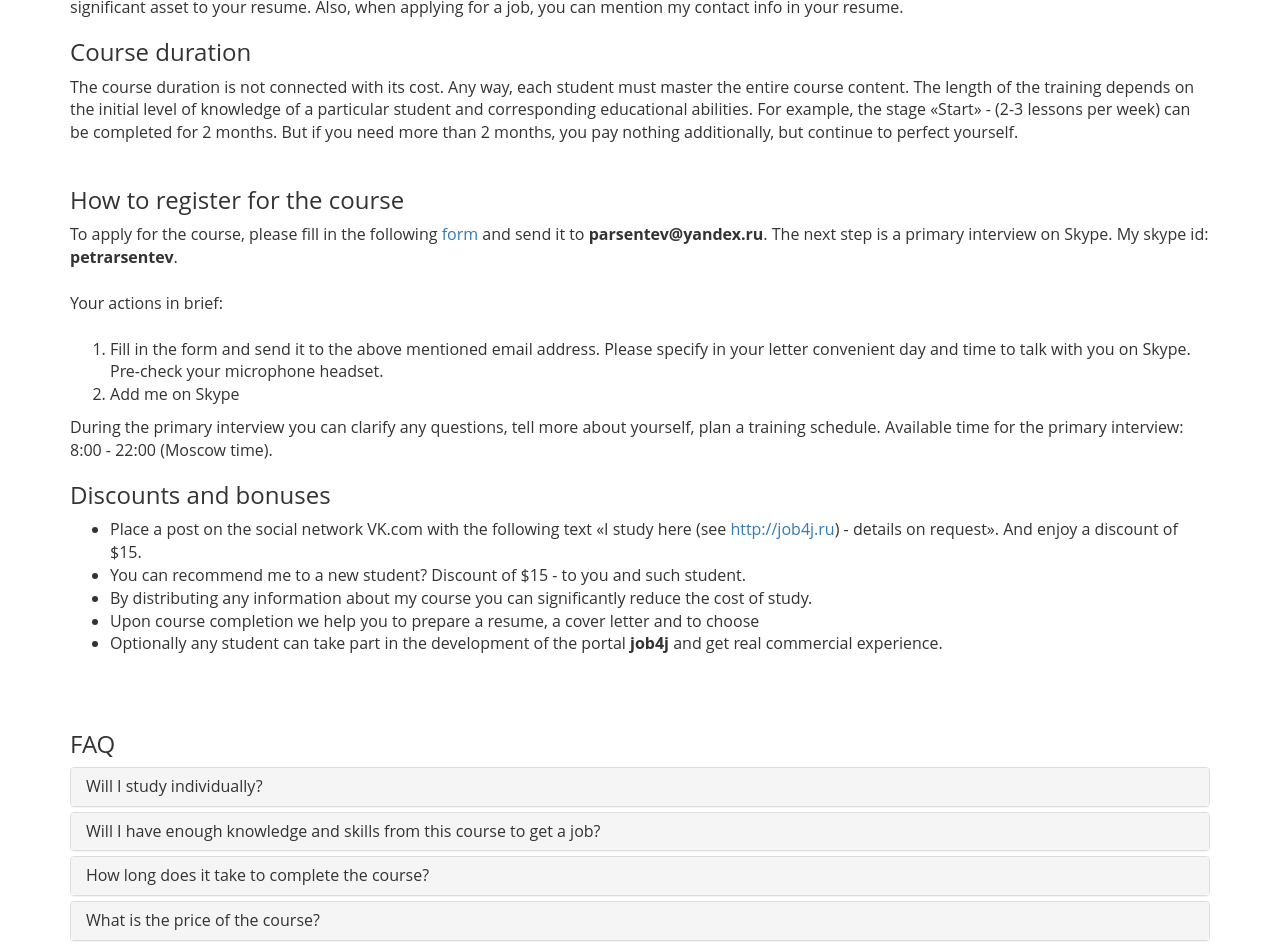
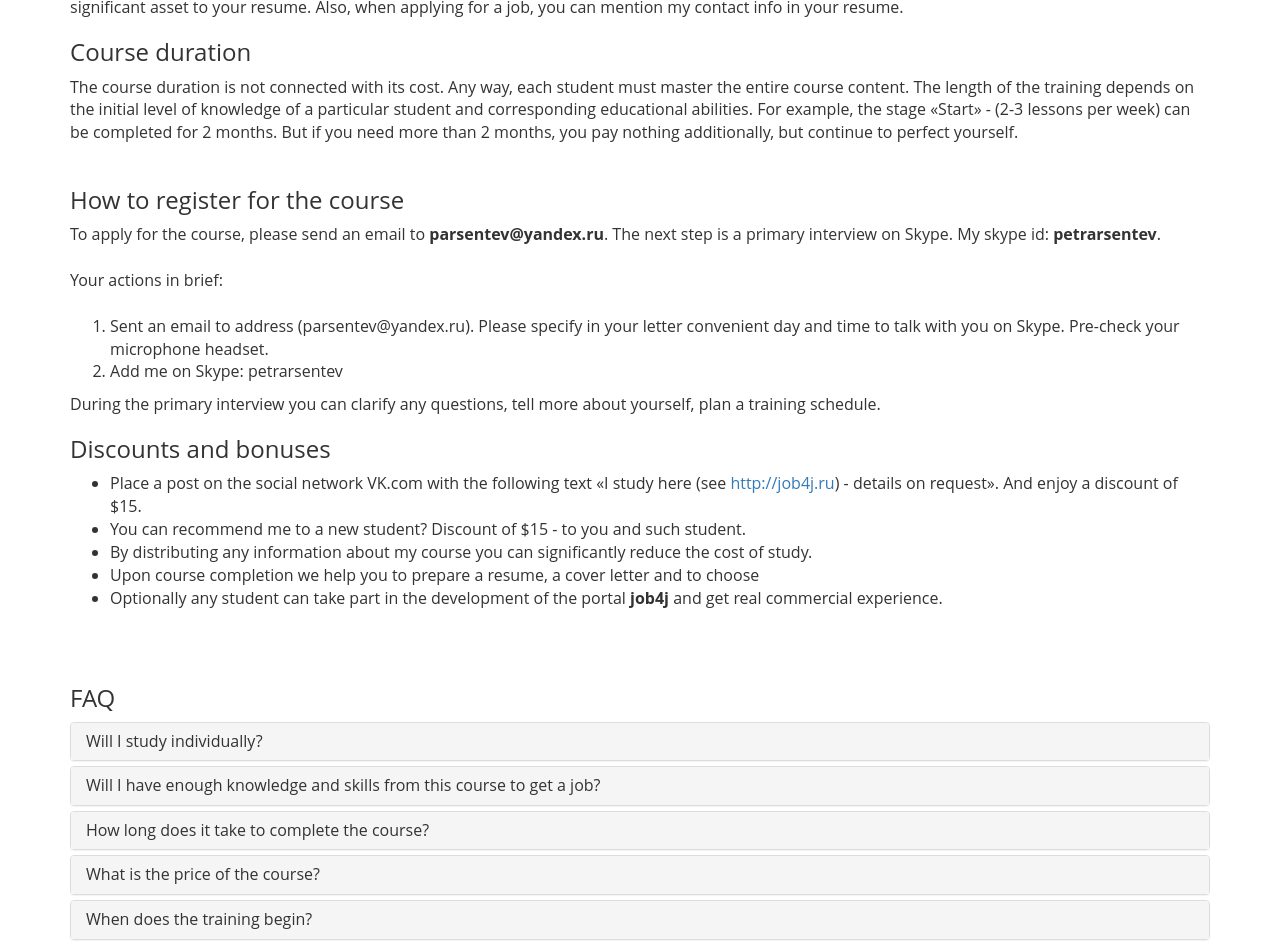
Before and after one commit to peterarsentev/job4j.com, a plain HTML site: page courses/java_with_zero_to_job.html in a window 1280 px wide. Shown: the part 3773-4717 px from the top of the page. Drawn offline with Linux system fonts and the light colour scheme; no server answers.

```diff
--- a/courses/java_with_zero_to_job.html
+++ b/courses/java_with_zero_to_job.html
@@ -673,22 +673,20 @@
                 <div class="col-md-12">
                     <span class="anchor" id="plan"></span>
                     <h3 id="join">How to register for the course</h3>
-                    To apply for the course, please fill in the following
-                    <a target="_blank" href="https://yadi.sk/d/bKxxxLvvxbG2q">form</a> and send it to <strong>parsentev@yandex.ru</strong>.
+                    To apply for the course, please send an email to <strong>parsentev@yandex.ru</strong>.
                     The next step is a primary interview on Skype.
                     My skype id: <strong>petrarsentev</strong>.<br/><br/>
                     Your actions in brief:<br/><br/>
                     <ol>
                         <li>
-                            Fill in the form and send it to the above mentioned email address. Please specify in your letter convenient day and time to talk with you on Skype.
+                            Sent an email to address (parsentev@yandex.ru). Please specify in your letter convenient day and time to talk with you on Skype.
                             Pre-check your microphone headset.
                         </li>
                         <li>
-                            Add me on Skype
+                            Add me on Skype: petrarsentev
                         </li>
                     </ol>
                     During the primary interview you can clarify any questions, tell more about yourself, plan a training schedule.
-                    Available time for the primary interview: 8:00 - 22:00 (Moscow time).
                 </div>
             </div>
             <div class="row">
```
